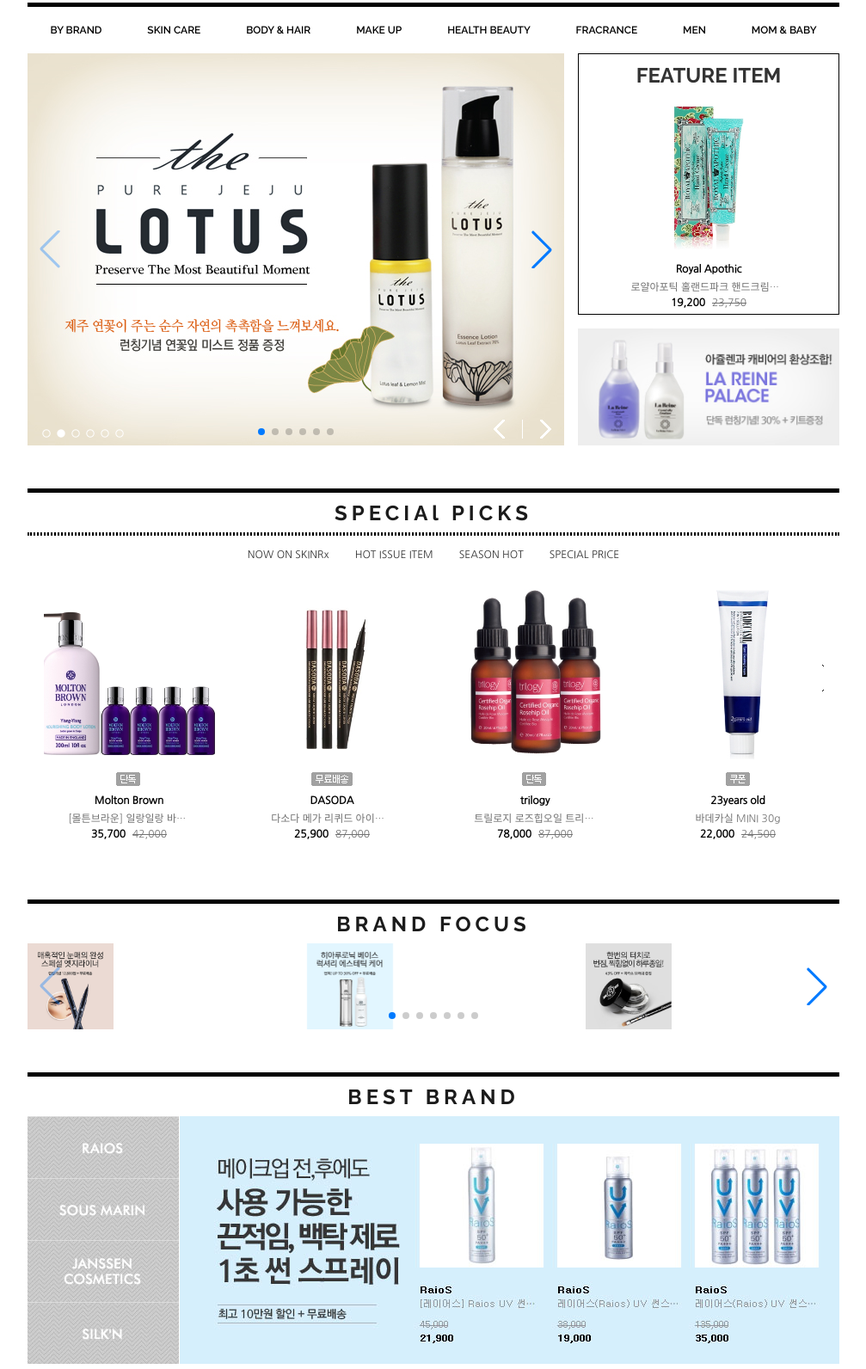
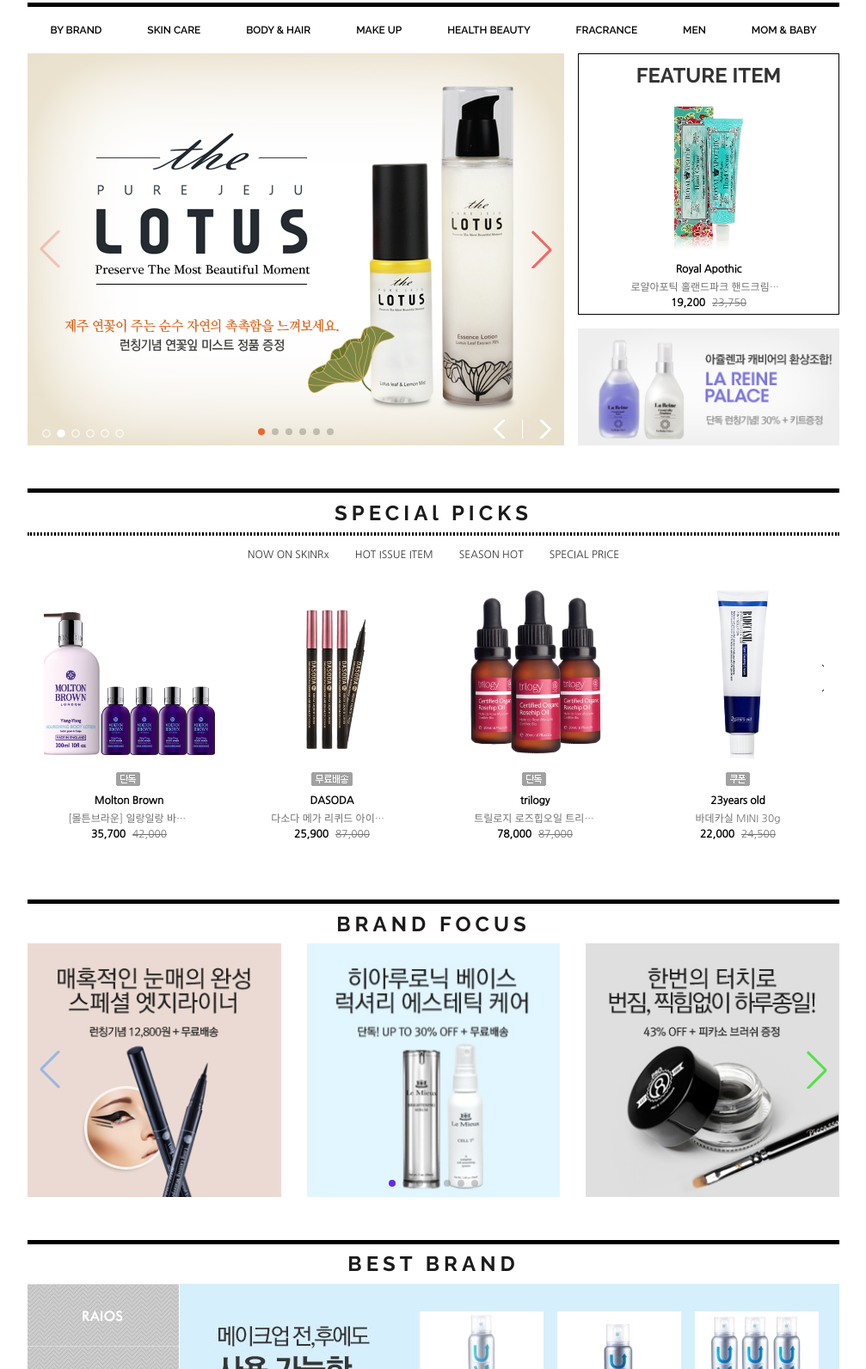
Before and after one commit to gusans4890-collab/3_SKINRx, a plain HTML site: page index.html in a window 1280 px wide. Shown: the part 138-1730 px from the top of the page at 86% size, without its empty margins (136-1143 px from the left). Drawn offline with nearby package versions, Linux system fonts and the light colour scheme.

Commit message:
최종완성

```diff
--- a/css/skirx_style.css
+++ b/css/skirx_style.css
@@ -358,7 +358,8 @@
     justify-content: space-between;
 } */
 .product_box img {
-    width: 100px;
+    width: 100%;
+    display: block;
 }
 
 /* best_contents */
--- /dev/null
+++ b/css/swiper.css
@@ -0,0 +1,16 @@
+.rolling .swiper-button-next,
+.rolling .swiper-button-prev {
+    color: rgb(240, 104, 104);
+}
+
+.product_box .swiper-button-next,
+.product_box .rolling .swiper-button-prev {
+    color: rgb(83, 226, 70);
+}
+
+.swiper-pagination-bullet-active {
+    background-color: rgb(235, 103, 42);
+}
+.product_box .swiper-pagination-bullet-active {
+    background-color: rgb(100, 42, 235);
+}
--- a/index.html
+++ b/index.html
@@ -8,6 +8,7 @@
         <link rel="stylesheet" href="css/font.css" />
         <link rel="stylesheet" href="css/reset.css" />
         <link rel="stylesheet" href="css/skirx_style.css" />
+        <link rel="stylesheet" href="css/swiper.css" />
     </head>
     <body>
         <nav id="gnb">
```
